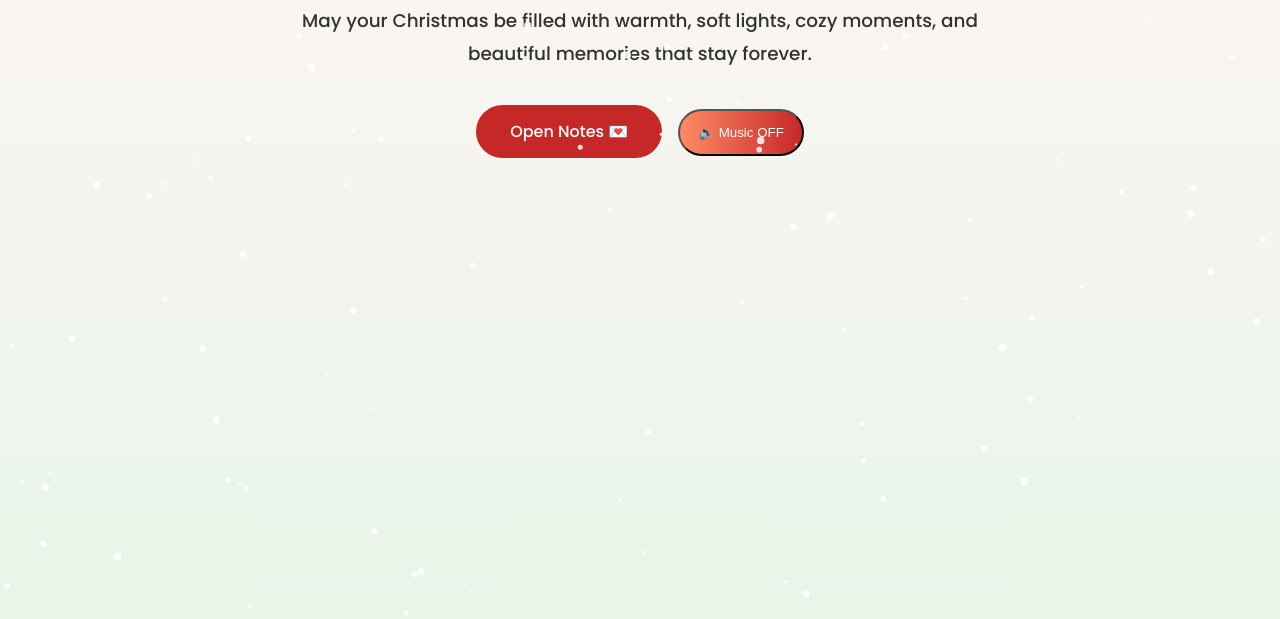
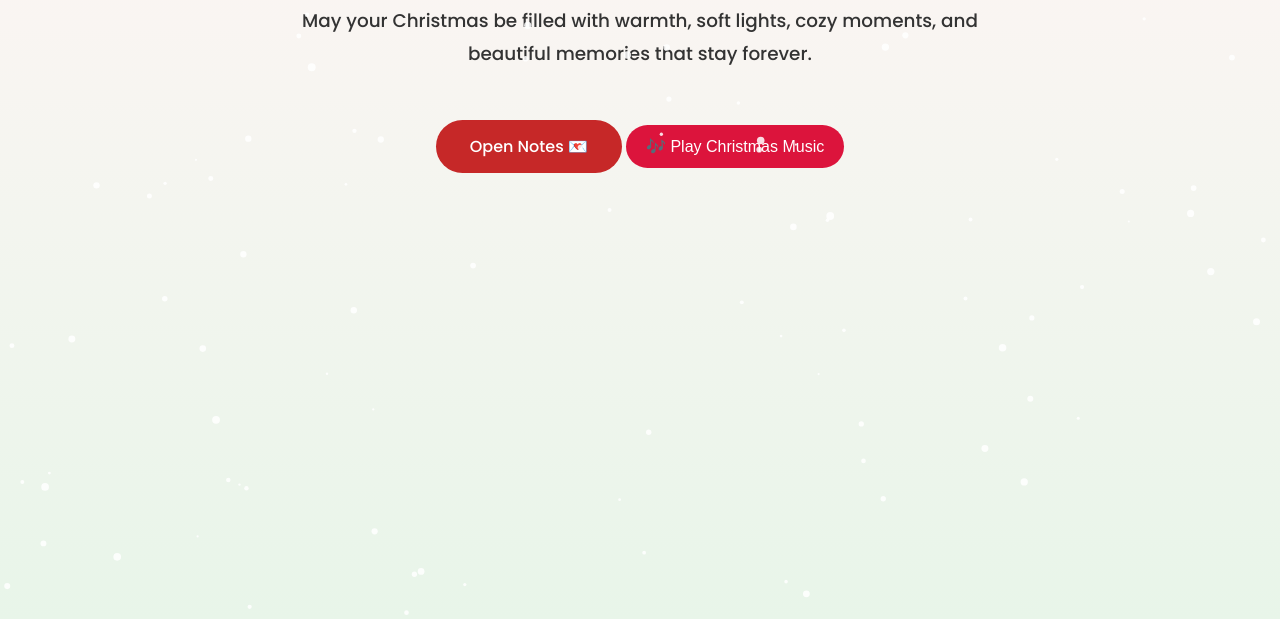
Before and after one commit to vk-prakhar18/christmas-celeb, a plain HTML site: page index.html in a window 1280 px wide. Shown: the part 181-800 px from the top of the page. Drawn offline with Linux system fonts and the light colour scheme.

Commit message:
Update index.html

```diff
--- a/index.html
+++ b/index.html
@@ -14,7 +14,23 @@
       and beautiful memories that stay forever.
     </p>
     <a href="notes.html" class="button">Open Notes 💌</a>
-    <button id="music-toggle" class="button music-toggle" aria-pressed="false">🔈 Music OFF</button>
+    <button onclick="playMusic()" style="
+  padding: 12px 20px;
+  font-size: 16px;
+  border: none;
+  border-radius: 25px;
+  background: crimson;
+  color: white;
+  cursor: pointer;
+  margin-top: 20px;
+">
+  🎶 Play Christmas Music
+</button>
+
+<audio id="bgMusic" loop>
+  <source src="KaranAujla_Ikky-HIM.(OfficialAudio).mp3" type="audio/mpeg">
+</audio>
+
   </div>
 
   <script src="script.js"></script>
```
